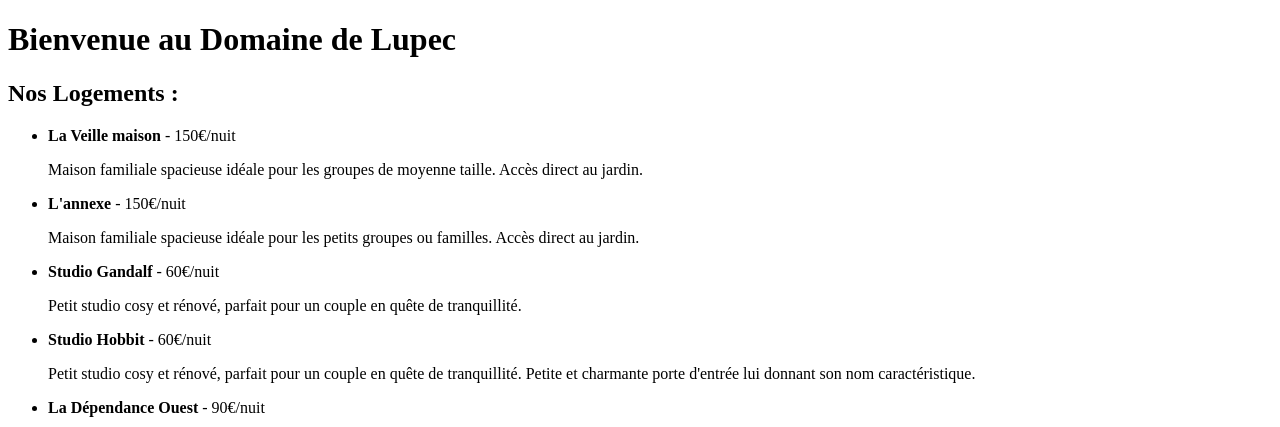
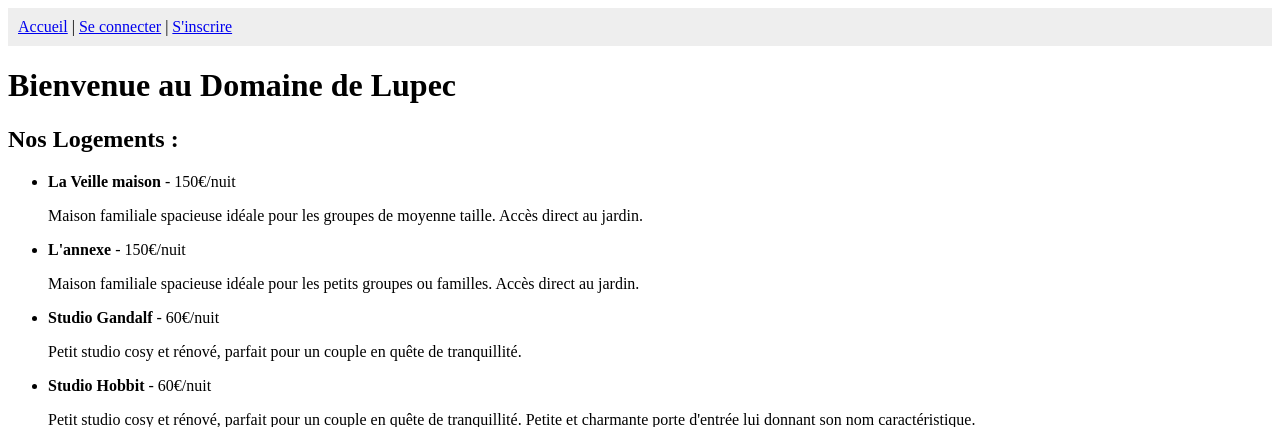
Before and after one commit to MireauAppel/fullstack-web-fundamentals, a Flask app: page / in a window 1280 px wide. Shown: the top 427 px of the page. Run offline with Flask 3, Linux system fonts and the light colour scheme; data comes from the database, SQL or seed files in the repository.

Commit message:
index.html V2

```diff
--- a/Projet_Web_S4/templates/index.html
+++ b/Projet_Web_S4/templates/index.html
@@ -5,6 +5,18 @@
     <title>Domaine de Lupec</title>
 </head>
 <body>
+    <nav style="background-color: #eee; padding: 10px; margin-bottom: 20px;">
+        <a href="/">Accueil</a> |
+
+        {% if session.user_id %}
+            Connecté en tant que <strong>{{ session.email }}</strong> |
+            <a href="/logout">Se déconnecter</a>
+        {% else %}
+            <a href="/login">Se connecter</a> |
+            <a href="/register">S'inscrire</a>
+        {% endif %}
+    </nav>
+
     <h1>Bienvenue au Domaine de Lupec</h1>
 
     <h2>Nos Logements :</h2>
```
